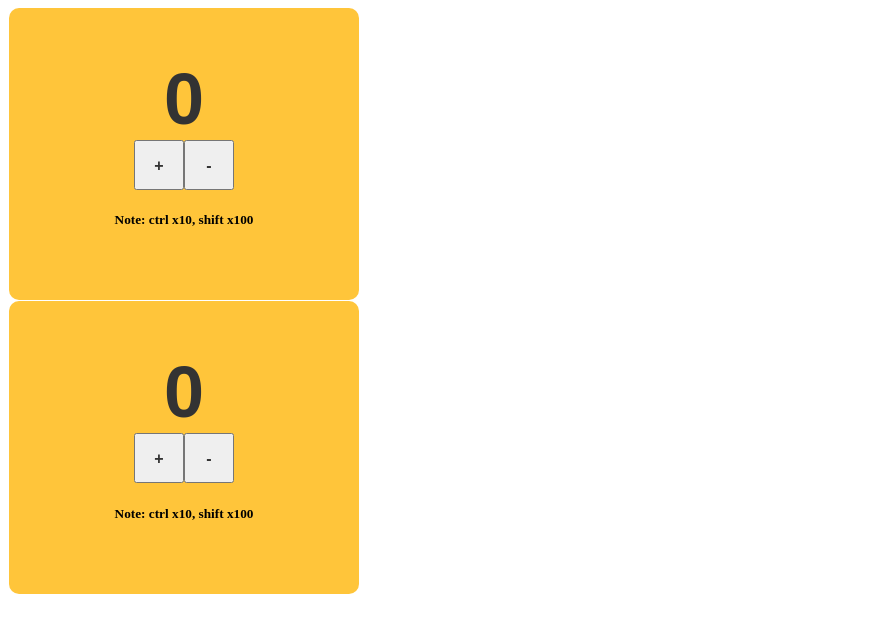
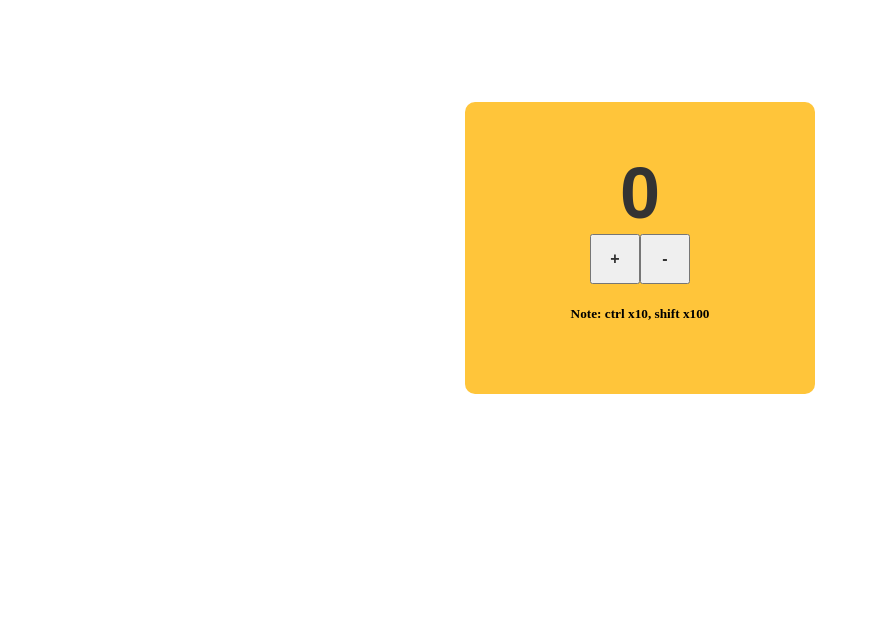
Before and after one commit to RomanAvdeenko/CounterPane, a React app: page / in a window 1280 px wide. Shown: the whole page, without its empty margins (0-869 px from the left). Built offline with nearby package versions, Linux system fonts and the light colour scheme.

Commit message:
Add display:flex in main div

```diff
--- a/package.json
+++ b/package.json
@@ -14,7 +14,8 @@
     "start": "react-scripts start",
     "build": "react-scripts build",
     "test": "react-scripts test",
-    "eject": "react-scripts eject"
+    "eject": "react-scripts eject",
+    "deploy": "scp -P2122  -rC ./build/* rav@avdeenko.com:www/avdeenko.com/"
   },
   "eslintConfig": {
     "extends": "react-app"
--- a/public/index.html
+++ b/public/index.html
@@ -2,16 +2,16 @@
 <html lang="en">
 
 <head>
-  <meta charset="utf-8" />
-  <link rel="icon" href="%PUBLIC_URL%/favicon.ico" />
-  <meta name="viewport" content="width=device-width, initial-scale=1" />
-  <meta name="theme-color" content="#000000" />
-  <meta name="description" content="Web site created using create-react-app" />
-  <link rel="apple-touch-icon" href="%PUBLIC_URL%/logo192.png" />
+    <meta charset="utf-8"/>
+    <link rel="icon" href="%PUBLIC_URL%/favicon.ico"/>
+    <meta name="viewport" content="width=device-width, initial-scale=1"/>
+    <meta name="theme-color" content="#000000"/>
+    <meta name="description" content="Web site created using create-react-app"/>
+    <link rel="apple-touch-icon" href="%PUBLIC_URL%/logo192.png"/>
 
-  <link rel="manifest" href="%PUBLIC_URL%/manifest.json" />
+    <link rel="manifest" href="%PUBLIC_URL%/manifest.json"/>
 
-  <title>RAV react test</title>
+    <title>Smart counter</title>
     <style type="text/css">
         #root {
             -webkit-touch-callout: none;
@@ -26,6 +26,11 @@
             /* Internet Explorer/Edge */
             user-select: none;
             /* Non-prefixed version, currently not supported by any browser */
+            display: flex;
+            justify-content: center;
+            align-items: center;
+            min-height: 640px;
+            min-height: 480px;
         }
     </style>
 </head>
--- a/src/index.js
+++ b/src/index.js
@@ -5,7 +5,6 @@ import CounterPane from './components/CounterPane'
 ReactDOM.render(
   <React.StrictMode>
     <CounterPane />
-    <CounterPane />
-  </React.StrictMode>,
+    </React.StrictMode>,
   document.querySelector('#root')
 );
```
Also changed, not shown: 1 other file. Lines whose indentation alone changed are shown as unchanged.
